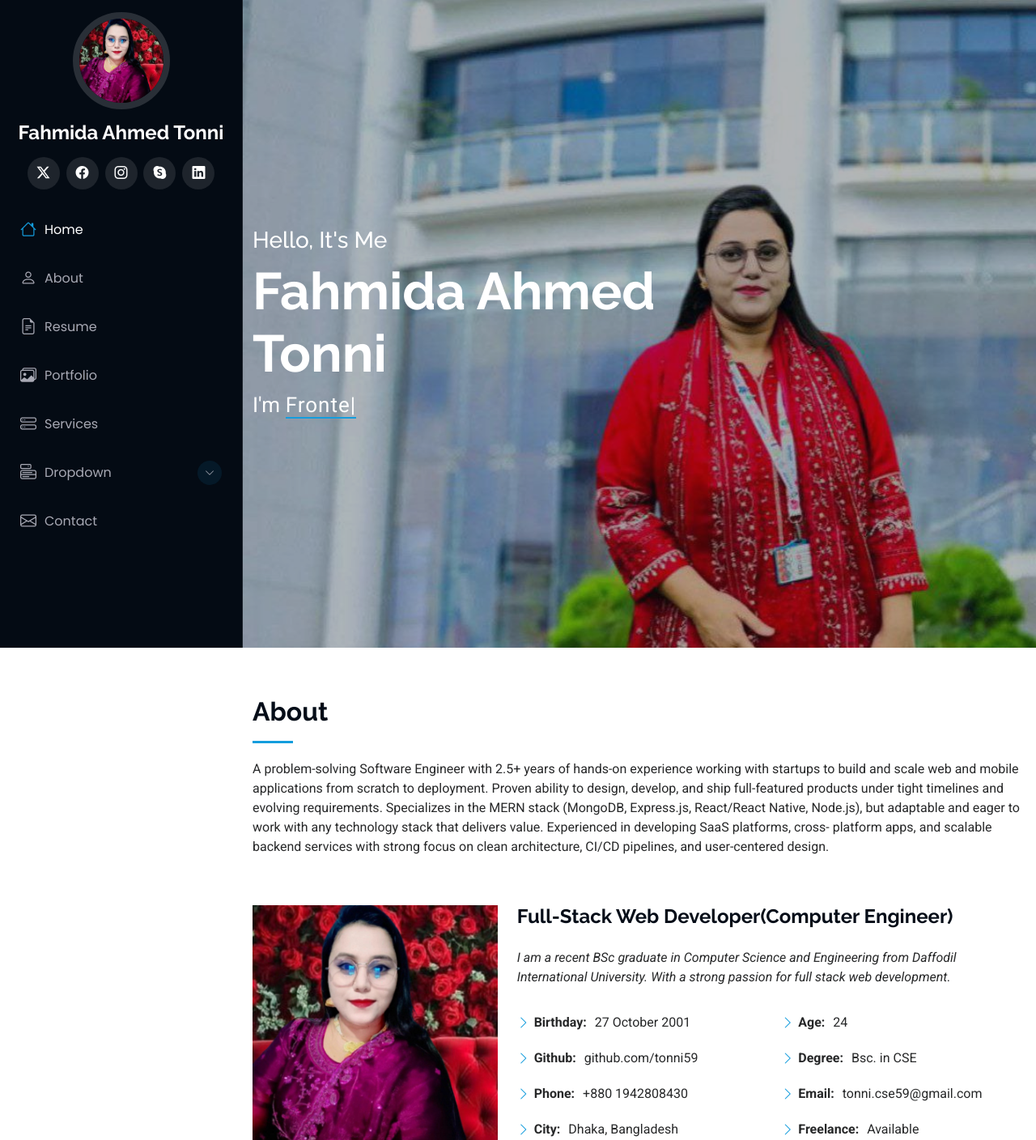
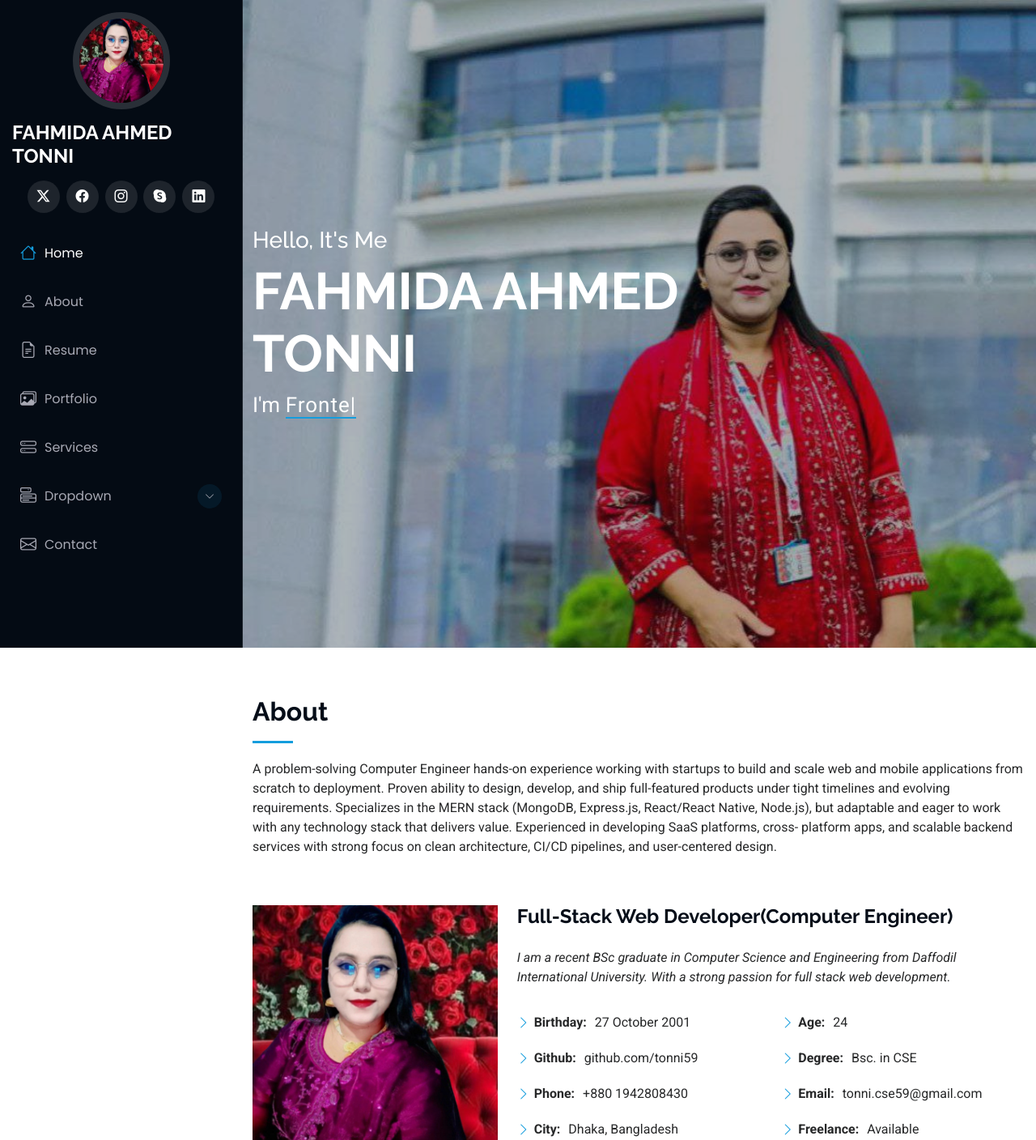
Before and after one commit to tonni59/iPortfolio, a plain HTML site: page index.html in a window 1280 px wide. Shown: the top 1408 px of the page at 81% size. Drawn offline with Linux system fonts and the light colour scheme.

Commit message:
Update index.html

```diff
--- a/index.html
+++ b/index.html
@@ -4,7 +4,7 @@
 <head>
   <meta charset="utf-8">
   <meta content="width=device-width, initial-scale=1.0" name="viewport">
-  <title>Fahmida Ahmed Tonni</title>
+  <title>FAHMIDA AHMED TONNI</title>
   <meta content="" name="description">
   <meta content="" name="keywords">
 
@@ -50,7 +50,7 @@
     <a href="index.html" class="logo d-flex align-items-center justify-content-center">
       <!-- Uncomment the line below if you also wish to use an image logo -->
       <!-- <img src="assets/img/logo.png" alt=""> -->
-      <h1 class="sitename">Fahmida Ahmed Tonni</h1>
+      <h1 class="sitename">FAHMIDA AHMED TONNI</h1>
     </a>
 
     <div class="social-links text-center">
@@ -102,8 +102,8 @@
 
       <div class="container" data-aos="fade-up" data-aos-delay="100">
         <h3>Hello, It's Me</h3>
-        <h2>Fahmida Ahmed </h2>
-        <h2>Tonni </h2>
+        <h2>FAHMIDA AHMED</h2>
+        <h2>TONNI</h2>
         <p>I'm <span class="typed"
             data-typed-items="Full-Stack Developer, Frontend Engineer, Backend Engineer, Mobile App Developer,WordPress Designer ">Designer</span><span
             class="typed-cursor typed-cursor--blink" aria-hidden="true"></span><span
@@ -118,7 +118,7 @@
       <!-- Section Title -->
       <div class="container section-title" data-aos="fade-up">
         <h2>About</h2>
-        <p>A problem-solving Software Engineer with 2.5+ years of hands-on experience working with startups to build and
+        <p>A problem-solving Computer Engineer hands-on experience working with startups to build and
           scale web and mobile applications from scratch to deployment. Proven ability to design, develop, and ship
           full-featured products under tight timelines and evolving requirements. Specializes in the MERN stack
           (MongoDB, Express.js, React/React Native, Node.js), but adaptable and eager to work with any technology stack
```
